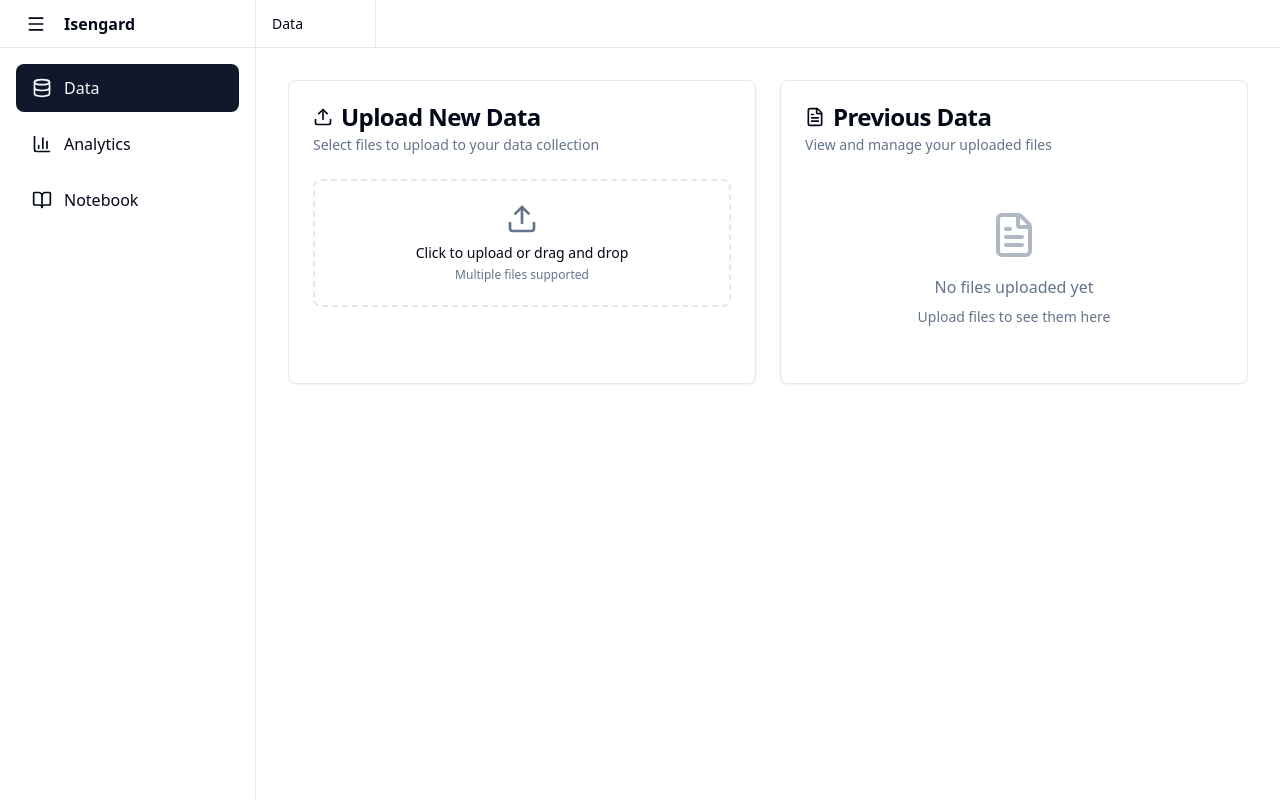
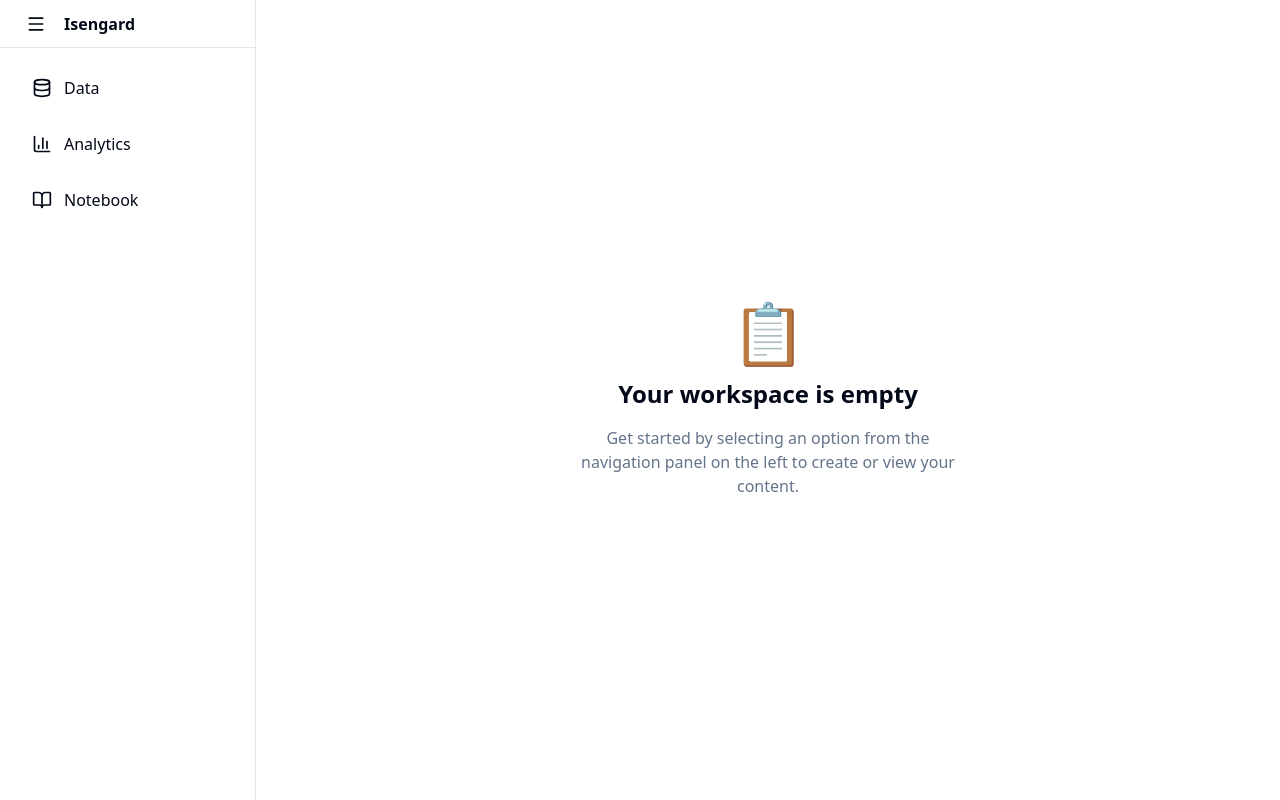
Before and after one commit to bshamloufard/aegisiac-app-demo, a React (Vite) app: page / in a window 1280 px wide. Built offline with nearby package versions, Linux system fonts and the light colour scheme.

Commit message:
Add empty workspace state with all tabs closeable

```diff
--- a/src/App.jsx
+++ b/src/App.jsx
@@ -7,10 +7,10 @@ import { JournalPage } from './pages/JournalPage'
 import './App.css'
 
 function App() {
-  const [activeView, setActiveView] = useState('data')
+  const [activeView, setActiveView] = useState(null)
   const [isSidebarOpen, setIsSidebarOpen] = useState(true)
-  const [tabs, setTabs] = useState([{ id: 1, name: 'Data', type: 'data' }])
-  const [activeTab, setActiveTab] = useState(1)
+  const [tabs, setTabs] = useState([])
+  const [activeTab, setActiveTab] = useState(null)
 
   // Handle navigation from sidebar - creates new tab if needed or switches to existing one
   const handleViewChange = (view) => {
@@ -44,10 +44,15 @@ function App() {
     const newTabs = tabs.filter(t => t.id !== tabId)
     setTabs(newTabs)
 
-    if (activeTab === tabId && newTabs.length > 0) {
+    if (activeTab === tabId) {
+      if (newTabs.length > 0) {
         const lastTab = newTabs[newTabs.length - 1]
         setActiveTab(lastTab.id)
         setActiveView(lastTab.type)
+      } else {
+        setActiveTab(null)
+        setActiveView(null)
+      }
     }
   }
 
@@ -60,13 +65,28 @@ function App() {
         onToggle={() => setIsSidebarOpen(!isSidebarOpen)}
       />
       <div className="flex-1 flex flex-col overflow-hidden">
+        {tabs.length > 0 && (
           <TabBar
             tabs={tabs}
             activeTab={activeTab}
             onTabChange={handleTabChange}
             onTabClose={handleTabClose}
           />
+        )}
         <main className="flex-1 overflow-y-auto bg-background">
+          {!activeView && (
+            <div className="flex items-center justify-center h-full">
+              <div className="text-center space-y-4 max-w-md px-6">
+                <div className="text-6xl mb-4">📋</div>
+                <h2 className="text-2xl font-semibold text-foreground">
+                  Your workspace is empty
+                </h2>
+                <p className="text-muted-foreground">
+                  Get started by selecting an option from the navigation panel on the left to create or view your content.
+                </p>
+              </div>
+            </div>
+          )}
           {activeView === 'data' && <DataPage />}
           {activeView === 'analytics' && <AnalyticsPage />}
           {activeView === 'journal' && <JournalPage />}
--- a/src/components/TabBar.jsx
+++ b/src/components/TabBar.jsx
@@ -17,7 +17,6 @@ export function TabBar({ tabs, activeTab, onTabChange, onTabClose }) {
           <span className="flex-1 truncate text-sm">
             {tab.name}
           </span>
-          {tabs.length > 1 && (
           <button
             onClick={(e) => {
               e.stopPropagation()
@@ -27,7 +26,6 @@ export function TabBar({ tabs, activeTab, onTabChange, onTabClose }) {
           >
             <X className="w-3 h-3" />
           </button>
-          )}
         </div>
       ))}
     </div>
```
Lines whose indentation alone changed are shown as unchanged.
